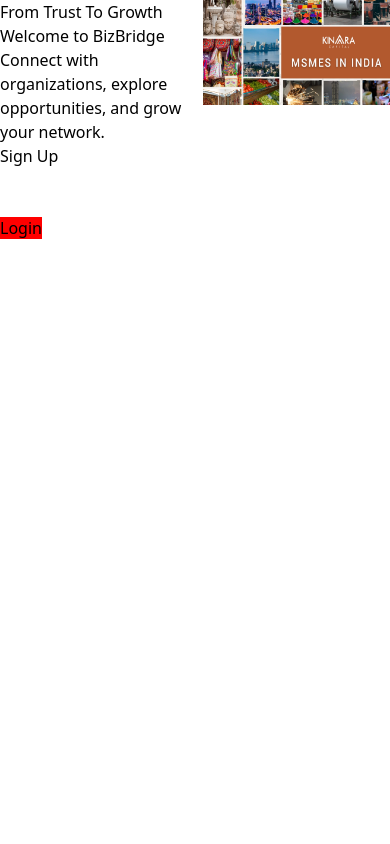
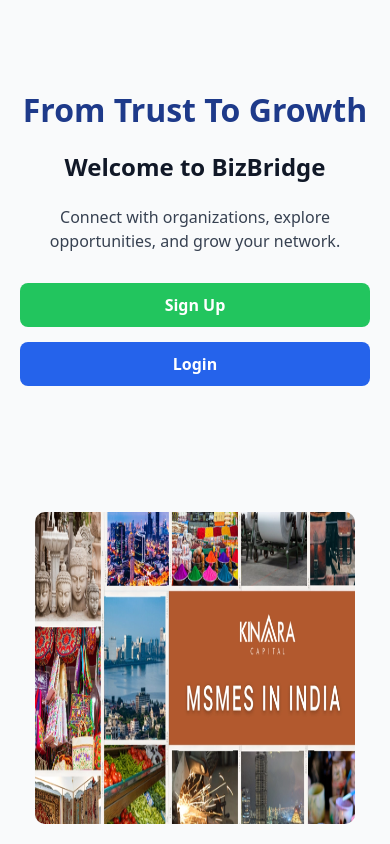
Before and after one commit to shriyansh2007/BizBridge, a React (Vite) app: page /home in a window 390 px wide. Built offline with nearby package versions, Linux system fonts and the light colour scheme.

Commit message:
responsive

```diff
--- a/src/components/Navbar.css
+++ b/src/components/Navbar.css
@@ -1,17 +1,114 @@
-:root{
---green-dark: #46A41C;
---green-light: #45A31B;
+/* Navbar Container */
+.navbar {
+  background-color: #2563eb; /* Tailwind: bg-blue-600 */
+  color: white;
+  padding: 12px 20px;
+  display: flex;
+  justify-content: space-between;
+  align-items: center;
+  box-shadow: 0 4px 6px rgba(0, 0, 0, 0.1);
+  position: sticky;
+  top: 0;
+  z-index: 50;
 }
-#navbar{
-    background-color:var(--green-dark);
-    color:rgb(239, 220, 220);
-    font-size:1.3rem;
 
- }
-#logo{
-    font-family:'Gill Sans', 'Gill Sans MT', Calibri, 'Trebuchet MS', sans-serif;
-    font-size:2rem;
+/* Logo */
+.logo {
+  font-size: 1.2rem;
+  font-weight: bold;
+  cursor: pointer;
 }
-.nav{
-    background-color: green;
+
+/* Navigation Links */
+.nav-links {
+  display: flex;
+  gap: 20px;
+  align-items: center;
+  transition: all 0.3s ease-in-out;
 }
+
+.nav-links a {
+  color: white;
+  text-decoration: none;
+  font-weight: 500;
+  transition: color 0.3s;
+}
+
+.nav-links a:hover {
+  text-decoration: underline;
+}
+
+/* Post Button */
+.post-btn {
+  background-color: white;
+  color: #2563eb;
+  padding: 6px 12px;
+  border-radius: 6px;
+  font-weight: bold;
+  border: none;
+  cursor: pointer;
+  transition: background 0.3s;
+}
+
+.post-btn:hover {
+  background-color: #f1f5f9; /* Tailwind: bg-gray-100 */
+}
+
+/* Logout Button */
+.logout-btn {
+  background-color: #ef4444; /* Tailwind: bg-red-500 */
+  color: white;
+  padding: 6px 12px;
+  border-radius: 6px;
+  border: none;
+  cursor: pointer;
+  font-weight: bold;
+  transition: background 0.3s;
+}
+
+.logout-btn:hover {
+  background-color: #dc2626; /* Tailwind: bg-red-600 */
+}
+
+/* Hamburger Menu */
+.menu-toggle {
+  display: none;
+  font-size: 1.5rem;
+  background: none;
+  border: none;
+  color: white;
+  cursor: pointer;
+}
+
+/* Responsive Styling */
+@media screen and (max-width: 768px) {
+  .menu-toggle {
+    display: block;
+  }
+
+  .nav-links {
+    position: absolute;
+    top: 60px;
+    right: 0;
+    background-color: #2563eb;
+    flex-direction: column;
+    align-items: flex-start;
+    width: 220px;
+    padding: 15px;
+    gap: 15px;
+    transform: translateX(100%);
+    transition: transform 0.3s ease-in-out;
+    box-shadow: -4px 0 8px rgba(0, 0, 0, 0.2);
+  }
+
+  .nav-links.open {
+    transform: translateX(0);
+  }
+
+  .nav-links a,
+  .post-btn,
+  .logout-btn {
+    width: 100%;
+    text-align: left;
+  }
+}
--- a/src/components/Navbar.jsx
+++ b/src/components/Navbar.jsx
@@ -1,9 +1,10 @@
 import { Link, useNavigate } from "react-router-dom";
-// import "./Navbar.css";
+import "./Navbar.css";
 import { useState } from "react";
 import NewPostModal from "./NewPostModel";
 export default function Navbar({ onCreatePost }) {
   const [showModal, setShowModal] = useState(false);
+  const [isMenuOpen, setIsMenuOpen] = useState(false);
   const user = JSON.parse(localStorage.getItem("user"));
   const navigate = useNavigate();
   const handlePostSubmit = (postData) => {
@@ -13,16 +14,22 @@
 
   return (
     <>
-      <nav id="navbar" className="nav bg-blue-600 text-white px-6 py-3 flex justify-between items-center shadow-md sticky top-0">
-        <h1 id="logo" className="text-lg font-bold">BizBridge</h1>
-        <div className="flex gap-6">
-          <Link to="/feed" className="hover:underline">Feed</Link>
+      <nav id="navbar" className="navbar bg-blue-600 text-white px-6 py-3 flex justify-between items-center shadow-md sticky top-0">
+        <h1 id="logo" className=".logo">BizBridge</h1>
+        <button
+          className="menu-toggle"
+          onClick={() => setIsMenuOpen(!isMenuOpen)}
+        >
+          ☰
+        </button>
+        <div className={`nav-links ${isMenuOpen ? "open" : ""}`}>
+          <Link to="/feed" className=" hover:underline">Feed</Link>
           <Link to="/explore" className="hover:underline">Explore</Link>
 
           {user && (
             <button
               onClick={() => setShowModal(true)}
-              className="bg-white text-blue-600 px-3 py-1 rounded hover:bg-gray-100"
+              className="post-btn bg-white text-blue-600 px-3 py-1 rounded hover:bg-gray-100"
             >
               + Post
             </button>
@@ -35,7 +42,7 @@
               localStorage.removeItem("user");
               navigate("/home");
             }}
-            className="bg-red-500 px-3 py-1 rounded hover:bg-red-600"
+            className="logout-btn bg-red-500 px-3 py-1 rounded hover:bg-red-600"
           >
             Logout*
           </button>
--- a/src/pages/Home.css
+++ b/src/pages/Home.css
@@ -1,20 +1,148 @@
-.login{
-    background-color: red ;
+/* Main Container */
+.home-container {
+  display: flex;
+  align-items: center;
+  justify-content: space-between;
+  min-height: 100vh;
+  background-color: #f9fafb; /* Tailwind: bg-gray-100 */
+  padding: 40px 60px;
+  gap: 30px;
 }
-.login:hover{
-    background-color: rgb(154, 16, 16);
+
+/* Left Section */
+.home-left {
+  flex: 1;
+  display: flex;
+  flex-direction: column;
+  justify-content: center;
 }
-.home {
-    display: flex;
-    justify-content:space-around;
+
+.main-heading {
+  font-size: 3.5rem;
+  font-weight: bold;
+  margin-bottom: 15px;
+  color: #1e3a8a; /* Tailwind: blue-900 */
 }
-.signup-login {
-    display: flex;
+
+.sub-heading {
+  font-size: 2.5rem;
+  font-weight: bold;
+  margin-bottom: 20px;
+  color: #111827; /* Tailwind: gray-900 */
+}
+
+.description {
+  font-size: 1.1rem;
+  color: #374151; /* Tailwind: gray-700 */
+  margin-bottom: 30px;
+  max-width: 500px;
+}
+
+/* Buttons Group */
+.btn-group {
+  display: flex;
+  gap: 20px;
+}
+
+.signup-btn {
+  background-color: #22c55e; /* Tailwind: green-500 */
+  color: white;
+  padding: 12px 30px;
+  border-radius: 8px;
+  font-weight: bold;
+  text-decoration: none;
+  transition: background 0.3s ease;
+}
+
+.signup-btn:hover {
+  background-color: #16a34a; /* Tailwind: green-600 */
+}
+
+.login-btn {
+  background-color: #2563eb; /* Tailwind: blue-600 */
+  color: white;
+  padding: 12px 30px;
+  border-radius: 8px;
+  font-weight: bold;
+  text-decoration: none;
+  transition: background 0.3s ease;
+}
+
+.login-btn:hover {
+  background-color: #1d4ed8; /* Tailwind: blue-700 */
+}
+
+/* Right Section */
+.home-right {
+  flex: 1;
+  display: flex;
+  justify-content: center;
+}
+
+.home-image {
+  width: 520px;
+  max-width: 100%;
+  height: auto;
+  border-radius: 10px;
+}
+
+/* -------------------- RESPONSIVE DESIGN -------------------- */
+
+/* Tablet View */
+@media screen and (max-width: 992px) {
+  .home-container {
     flex-direction: column;
+    text-align: center;
+    padding: 30px;
+  }
+
+  .home-left {
+    align-items: center;
+  }
+
+  .btn-group {
     justify-content: center;
-    gap: 3rem;
+  }
+
+  .home-image {
+    width: 420px;
+    margin-top: 30px;
+  }
 }
-.signup{
-    width:100%;
 
+/* Mobile View */
+@media screen and (max-width: 600px) {
+  .home-container {
+    padding: 20px;
+  }
+
+  .main-heading {
+    font-size: 2rem;
+  }
+
+  .sub-heading {
+    font-size: 1.5rem;
+  }
+
+  .description {
+    font-size: 1rem;
+    max-width: 90%;
+  }
+
+  .btn-group {
+    flex-direction: column;
+    gap: 15px;
+    width: 100%;
+  }
+
+  .signup-btn,
+  .login-btn {
+    width: 100%;
+    text-align: center;
+    padding: 10px 0;
+  }
+
+  .home-image {
+    width: 320px;
+  }
 }
--- a/src/pages/Home.jsx
+++ b/src/pages/Home.jsx
@@ -3,43 +3,32 @@
 
 export default function Home() {
   return (
-    <div className="home flex  items-center justify-center min-h-screen bg-gray-100">
-      <div className="left">
-        <h1 className="text-6xl font-bold mb-6">From Trust To Growth</h1>
-        <h1 className="text-4xl font-bold mb-6">Welcome to BizBridge</h1>
-        <p className="mb-8 text-lg text-gray-700">
+    <div className="home-container">
+      {/* Left Section */}
+      <div className="home-left">
+        <h1 className="main-heading">From Trust To Growth</h1>
+        <h2 className="sub-heading">Welcome to BizBridge</h2>
+        <p className="description">
           Connect with organizations, explore opportunities, and grow your network.
         </p>
-        <div className="signup-login">
 
-            <div className="signup-home">
-              <Link
-                to="/signup"
-                className="signup bg-green-500 text-white px-6 py-3 rounded hover:bg-green-600"
-              >
-                Sign Up
-              </Link>
+        <div className="btn-group">
+          <Link to="/signup" className="signup-btn">
+            Sign Up
+          </Link>
+          <Link to="/login" className="login-btn">
+            Login
+          </Link>
+        </div>
+      </div>
 
-            </div>
-            <div className="login-home">
-              <Link
-                to="/login"
-                className="login text-white px-6 py-3 rounded "
-              >
-                Login
-              </Link>
-
-            </div>
-
-
-
-
-        </div>
-
-
-      </div>
-      <div className="right">
-        <img src="src\media\images\home-top-right.webp" alt="right-image" style={{ width: "520px" }} />
+      {/* Right Section */}
+      <div className="home-right">
+        <img
+          src="src/media/images/home-top-right.webp"
+          alt="BizBridge illustration"
+          className="home-image"
+        />
       </div>
     </div>
   );
```
